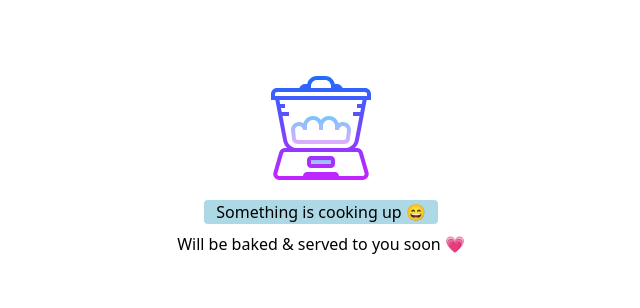
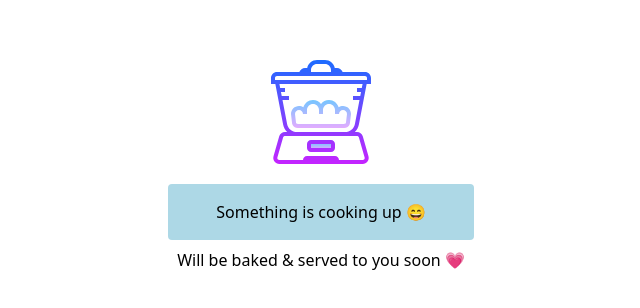
Before and after one commit to techhub-community/techhub-website, a Next.js app: page / in a window 1280 px wide. Shown: the part 240-548 px from the top of the page, without its empty margins (319-959 px from the left). Built offline with nearby package versions, Linux system fonts and the light colour scheme.

Commit message:
giving demo

```diff
--- a/pages/index.js
+++ b/pages/index.js
@@ -78,7 +78,7 @@ export default function Home() {
             d="M27,52h10c1.103,0,2-0.897,2-2v-2c0-1.103-0.897-2-2-2H27c-1.103,0-2,0.897-2,2v2 C25,51.103,25.897,52,27,52z M27,48h10v2H27V48z"
           />
         </svg>
-        <h3 className="bg-[lightblue] px-3 rounded my-2">Something is cooking up &#128516;</h3>
+        <h3 className="bg-[lightblue] px-12 py-4 rounded my-2">Something is cooking up &#128516;</h3>
         <p>Will be baked & served to you soon &#128151;</p>
       </main>
     </div>
```
